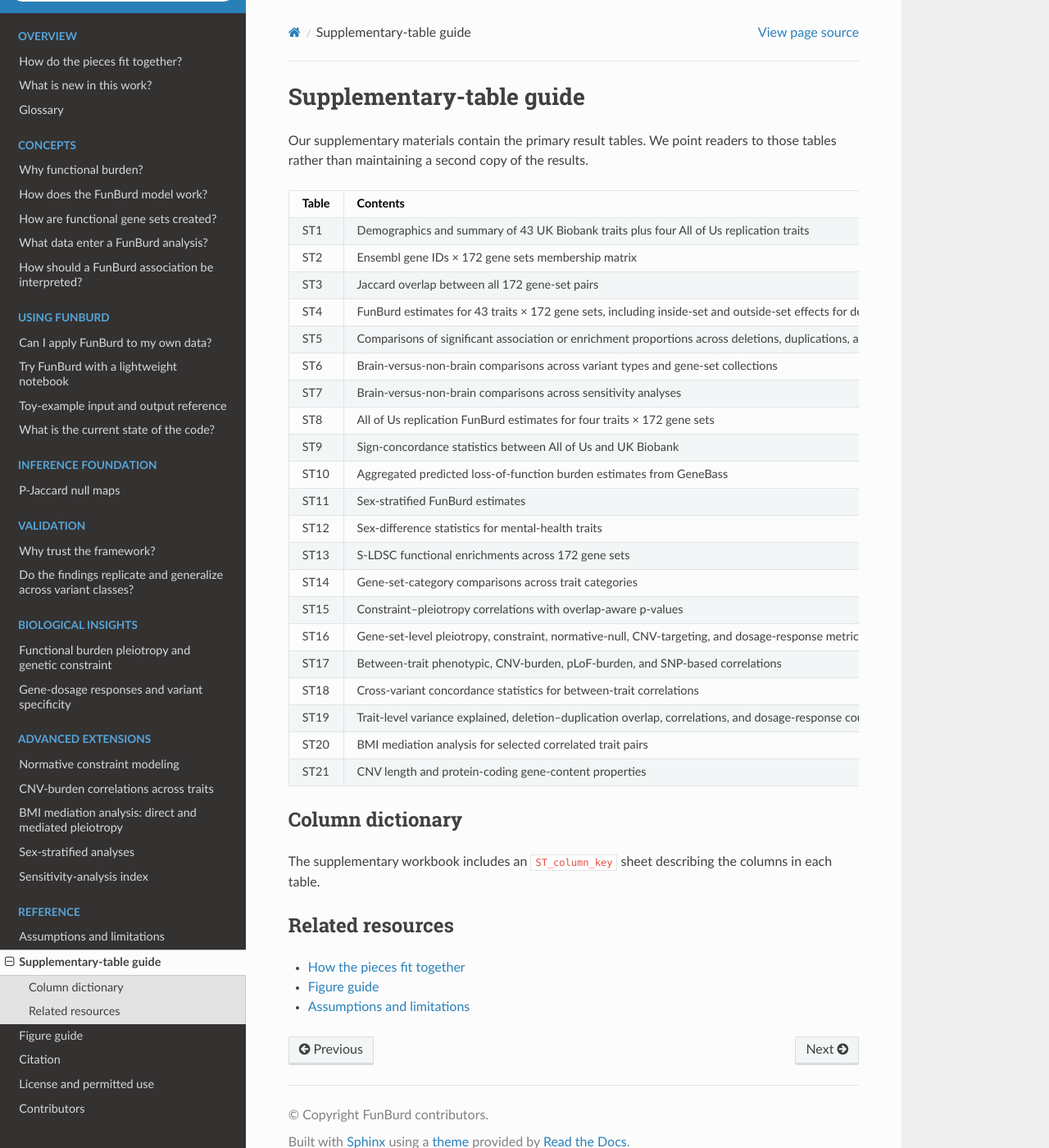
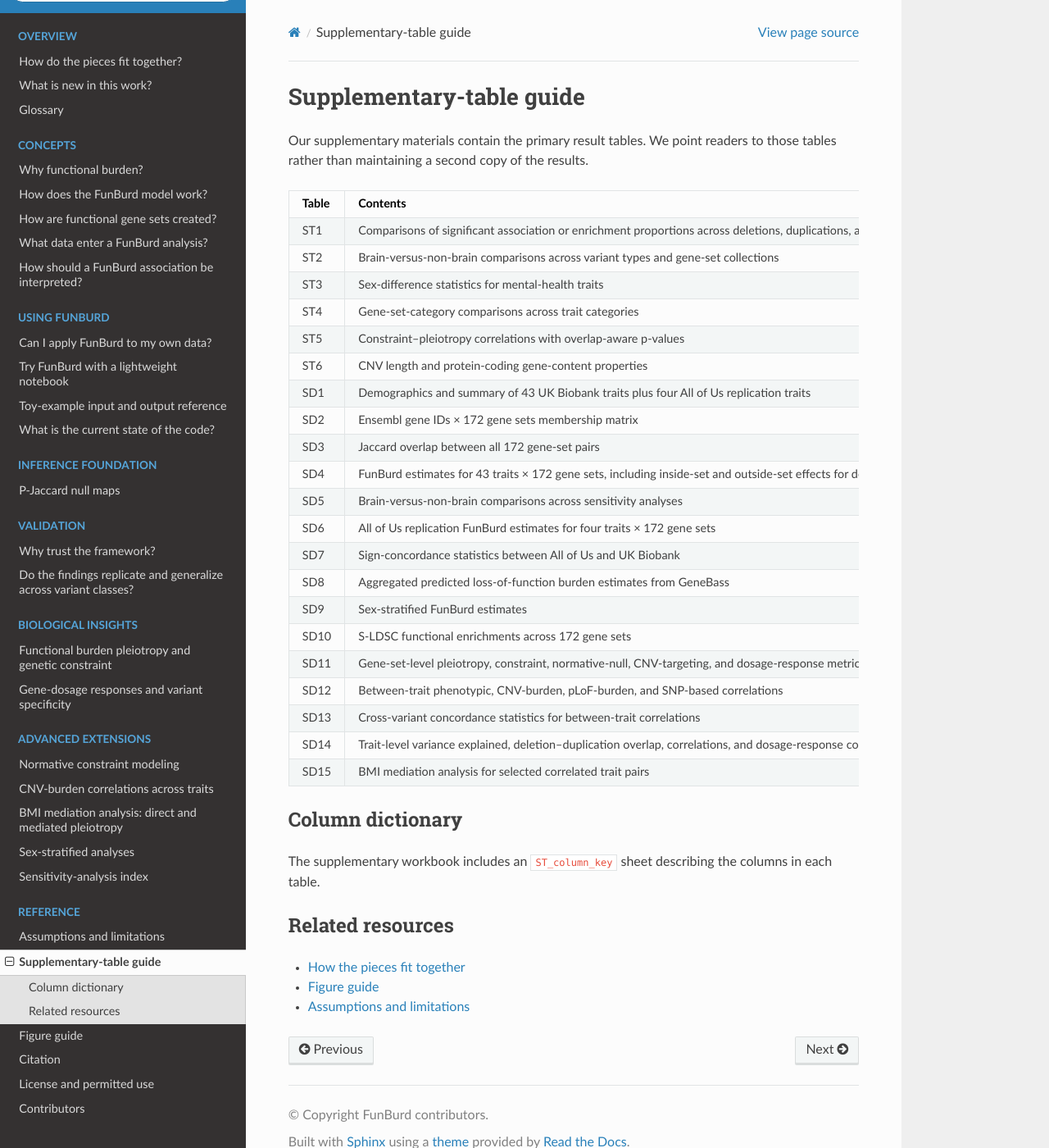
Before and after one commit to kkumar-iitkgp/FunBurd-documentation, a Sphinx documentation site: the page built from docs/reference/supplementary_table_guide.md, in a window 1280 px wide and 1400 px high. Shown: the whole window at 82% size. Built offline with Sphinx 7.4.7 and the Read the Docs theme 3.1.0, drawn with Linux system fonts in a browser that asks for light colours.

Commit message:
Update supplementary_table_guide.md

```diff
--- a/docs/reference/supplementary_table_guide.md
+++ b/docs/reference/supplementary_table_guide.md
@@ -4,27 +4,28 @@ Our supplementary materials contain the primary result tables. We point readers
 
 | Table | Contents | Useful for |
 |---|---|---|
-| ST1 | Demographics and summary of 43 UK Biobank traits plus four All of Us replication traits | Phenotype definitions and sample sizes |
-| ST2 | Ensembl gene IDs × 172 gene sets membership matrix | Reconstructing functional sets |
-| ST3 | Jaccard overlap between all 172 gene-set pairs | Gene-set overlap analyses |
-| ST4 | FunBurd estimates for 43 traits × 172 gene sets, including inside-set and outside-set effects for deletions and duplications | Primary association results |
-| ST5 | Comparisons of significant association or enrichment proportions across deletions, duplications, and SNPs | Variant-class comparisons |
-| ST6 | Brain-versus-non-brain comparisons across variant types and gene-set collections | Functional burden pleiotropy comparisons |
-| ST7 | Brain-versus-non-brain comparisons across sensitivity analyses | Robustness checks |
-| ST8 | All of Us replication FunBurd estimates for four traits × 172 gene sets | Cross-cohort replication |
-| ST9 | Sign-concordance statistics between All of Us and UK Biobank | Replication summary |
-| ST10 | Aggregated predicted loss-of-function burden estimates from GeneBass | Deletion–pLoF comparison |
-| ST11 | Sex-stratified FunBurd estimates | Female and male analyses |
-| ST12 | Sex-difference statistics for mental-health traits | Sex-aware interpretation |
-| ST13 | S-LDSC functional enrichments across 172 gene sets | Common-variant comparison |
-| ST14 | Gene-set-category comparisons across trait categories | Brain and non-brain specificity |
-| ST15 | Constraint–pleiotropy correlations with overlap-aware p-values | Constraint analyses |
-| ST16 | Gene-set-level pleiotropy, constraint, normative-null, CNV-targeting, and dosage-response metrics | Advanced functional interpretation |
-| ST17 | Between-trait phenotypic, CNV-burden, pLoF-burden, and SNP-based correlations | Cross-trait architectures |
-| ST18 | Cross-variant concordance statistics for between-trait correlations | Variant-class comparison |
-| ST19 | Trait-level variance explained, deletion–duplication overlap, correlations, and dosage-response counts | Trait-level summaries |
-| ST20 | BMI mediation analysis for selected correlated trait pairs | Direct versus mediated pleiotropy |
-| ST21 | CNV length and protein-coding gene-content properties | CNV descriptive statistics |
+| ST1 | Comparisons of significant association or enrichment proportions across deletions, duplications, and SNPs | Variant-class comparisons |
+| ST2 | Brain-versus-non-brain comparisons across variant types and gene-set collections | Functional burden pleiotropy comparisons |
+| ST3 | Sex-difference statistics for mental-health traits | Sex-aware interpretation |
+| ST4 | Gene-set-category comparisons across trait categories | Brain and non-brain specificity |
+| ST5 | Constraint–pleiotropy correlations with overlap-aware p-values | Constraint analyses |
+| ST6 | CNV length and protein-coding gene-content properties | CNV descriptive statistics |
+| SD1 | Demographics and summary of 43 UK Biobank traits plus four All of Us replication traits | Phenotype definitions and sample sizes |
+| SD2 | Ensembl gene IDs × 172 gene sets membership matrix | Reconstructing functional sets |
+| SD3 | Jaccard overlap between all 172 gene-set pairs | Gene-set overlap analyses |
+| SD4 | FunBurd estimates for 43 traits × 172 gene sets, including inside-set and outside-set effects for deletions and duplications | Primary association results |
+| SD5 | Brain-versus-non-brain comparisons across sensitivity analyses | Robustness checks |
+| SD6 | All of Us replication FunBurd estimates for four traits × 172 gene sets | Cross-cohort replication |
+| SD7 | Sign-concordance statistics between All of Us and UK Biobank | Replication summary |
+| SD8 | Aggregated predicted loss-of-function burden estimates from GeneBass | Deletion–pLoF comparison |
+| SD9 | Sex-stratified FunBurd estimates | Female and male analyses |
+| SD10 | S-LDSC functional enrichments across 172 gene sets | Common-variant comparison |
+| SD11 | Gene-set-level pleiotropy, constraint, normative-null, CNV-targeting, and dosage-response metrics | Advanced functional interpretation |
+| SD12 | Between-trait phenotypic, CNV-burden, pLoF-burden, and SNP-based correlations | Cross-trait architectures |
+| SD13 | Cross-variant concordance statistics for between-trait correlations | Variant-class comparison |
+| SD14 | Trait-level variance explained, deletion–duplication overlap, correlations, and dosage-response counts | Trait-level summaries |
+| SD15 | BMI mediation analysis for selected correlated trait pairs | Direct versus mediated pleiotropy |
+
 
 ## Column dictionary
 
```
